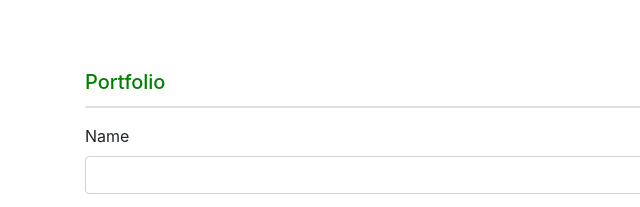
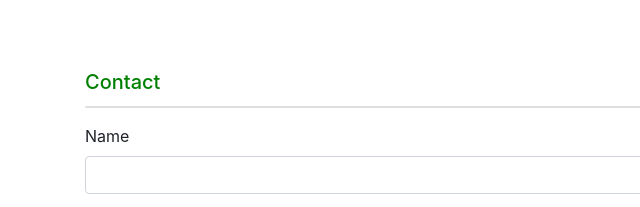
Before and after one commit to mrmikehoyt/hw2demo, a plain HTML site: page contact.html in a window 1280 px wide. Shown: the part 130-337 px from the top of the page, 0-640 px from the left. Drawn offline with nearby package versions, Linux system fonts and the light colour scheme.

Commit message:
corrected h5 card title

```diff
--- a/contact.html
+++ b/contact.html
@@ -53,19 +53,19 @@
 </head>
 <body>
   <div class="container">
-    <!-- about me section and line -->
+    <!-- contact me section and line -->
   <div style="margin: auto;">
     <div class="row">
         <div class="col-8">
 
-            <h5 class="card-title">Portfolio</h5>
+            <h5 class="card-title">Contact</h5>
 
             <div class="card mb-3" style="max-width: auto;">
             </div>
 </div>
 </div>
 </div>
- <!-- about me section and line -->
+ <!-- contact me section and line -->
  <!-- row and first oclumn -->
 
  <div class="row no-gutters">
```
